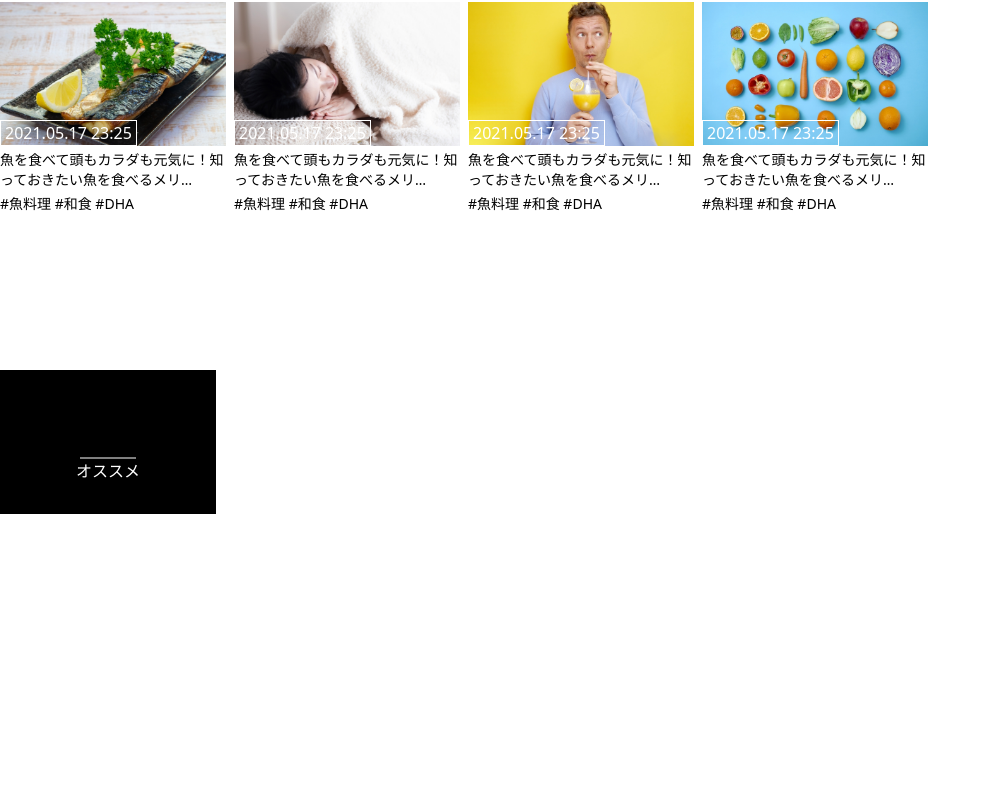
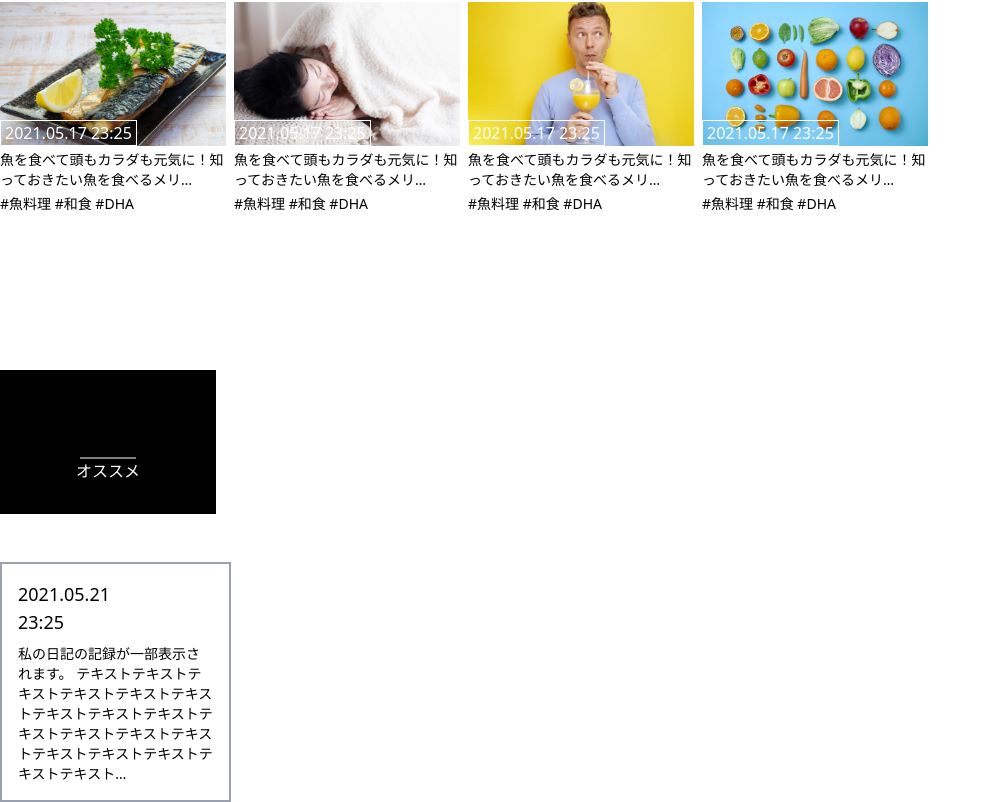
Before and after one commit to tuantran1295/health-app-arent-FE, a React (Vite) app: page /test in a window 1280 px wide. Shown: the part 950-1752 px from the top of the page, without its empty margins (0-991 px from the left). Before the commit the page ends 1464 px from the top, so only its background shows below. Built offline with nearby package versions, Linux system fonts and the light colour scheme.

Commit message:
add calendar component

```diff
--- /dev/null
+++ b/src/components/MyDiary.tsx
@@ -0,0 +1,17 @@
+interface Iprops {
+    date: string;
+    time: string;
+    content: string;
+}
+function MyDiary(props: Iprops) {
+    const { date, time, content } = props;
+    return (
+        <div className="MyDiary border-2 border-gray-400 w-[231px] p-4">
+            <div className="text-lg">{date}</div>
+            <div className="text-lg pb-2">{time}</div>
+            <div className="text-sm">{content}</div>
+        </div>
+    );
+}
+
+export default MyDiary;
--- a/src/pages/TestComponent.tsx
+++ b/src/pages/TestComponent.tsx
@@ -3,6 +3,7 @@
 import RecordCategory from "../components/RecordCategory.tsx";
 import ColumnThumbnail from "../components/ColumnThumbnail.tsx";
 import RecommendColumn from "../components/RecommendColumn.tsx";
+import MyDiary from "../components/MyDiary.tsx";
 
 function TestComponent() {
     return (
@@ -52,8 +53,20 @@
                     type="4"
                 />
             </div>
-            <br></br><br></br><br></br><br></br><br></br>
+            <br></br>
+            <br></br>
+            <br></br>
+            <br></br>
+            <br></br>
             <RecommendColumn name="RECOMMENDED COLUMN" description="オススメ"/>
+            <br></br>
+            <br></br>
+            <MyDiary
+                date="2021.05.21"
+                time="23:25"
+                content="私の日記の記録が一部表示されます。
+        テキストテキストテキストテキストテキストテキストテキストテキストテキストテキストテキストテキストテキストテキストテキストテキストテキストテキスト…"
+            />
         </div>
     );
 }
```
Also changed, not shown: src/pages/Column.tsx (+8 -8 lines).
